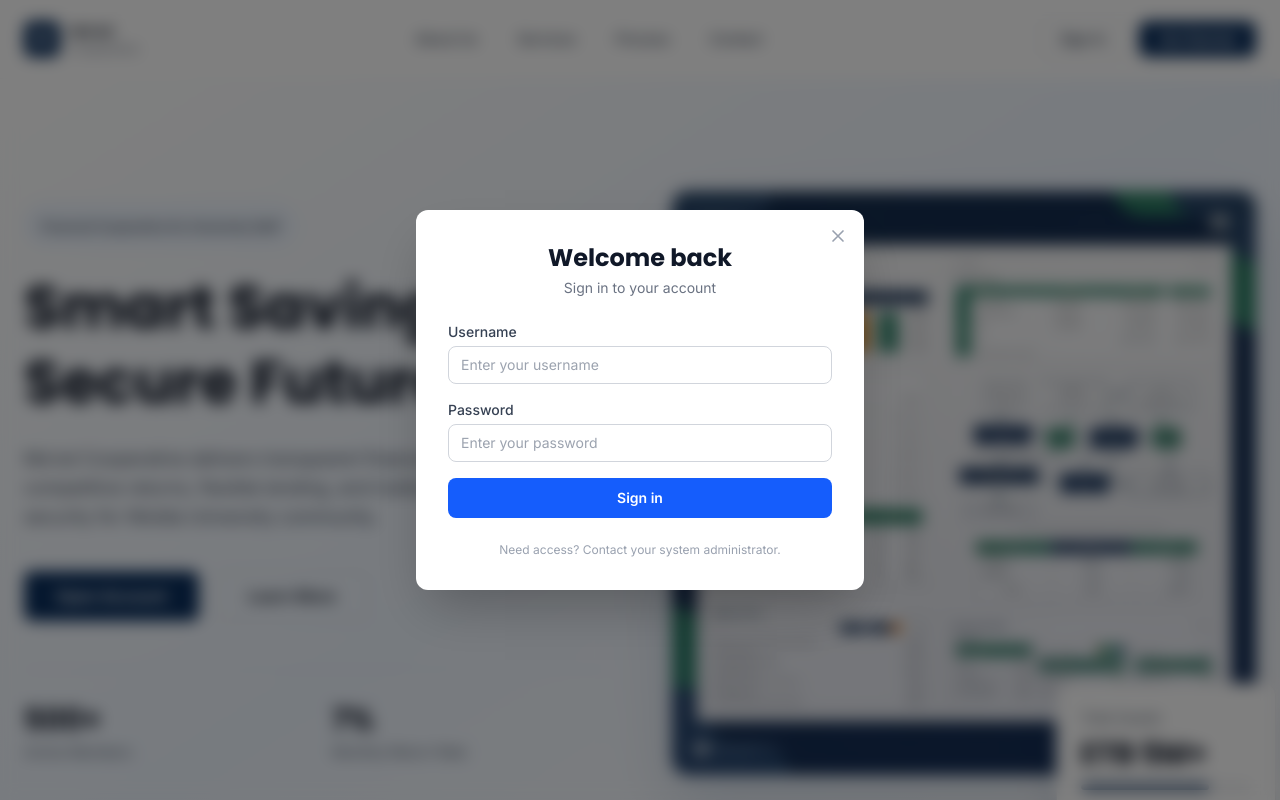
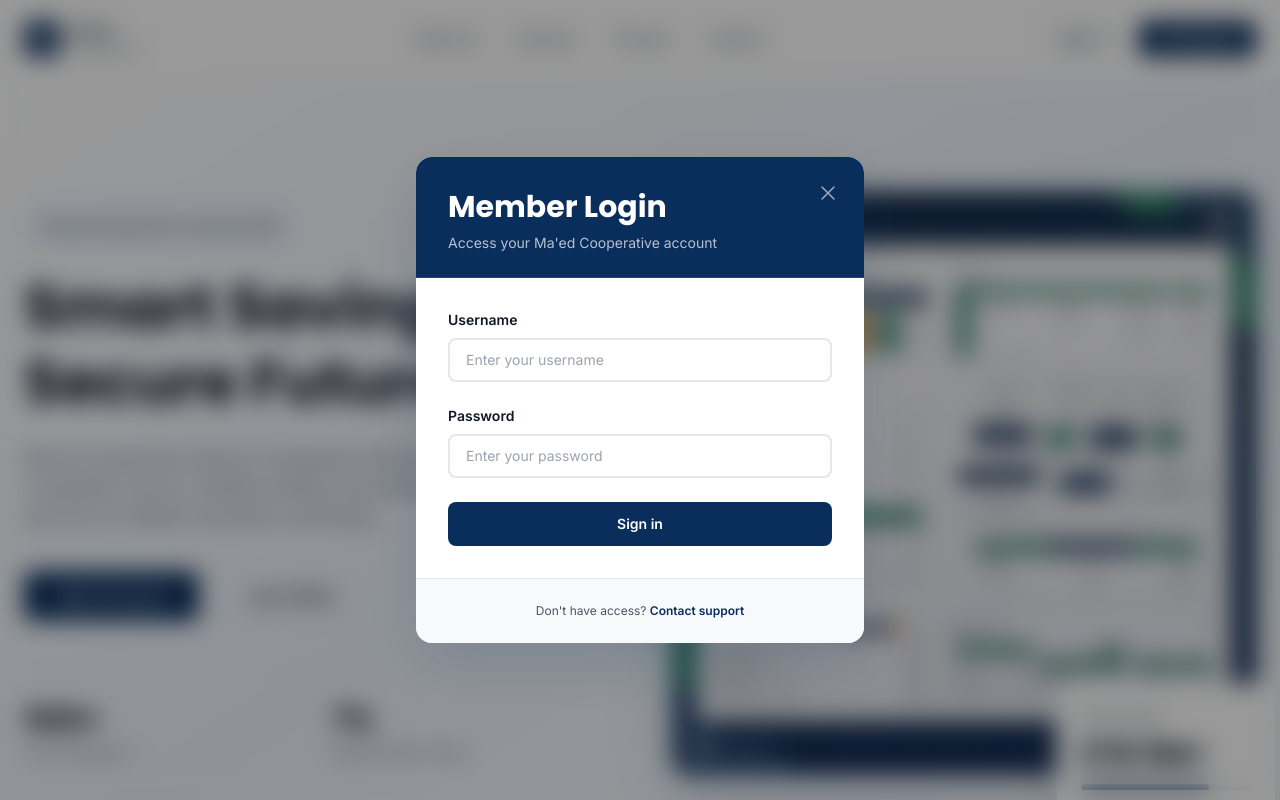
Before and after one commit to MulugetaNigus/mead_micro_finace, a Next.js app in the folder cooperative-frontend/cooperative-frontend/: page / in a window 1280 px wide. Both pictures are taken after a click on the button "Sign In". Shown: the top 800 px of the page. Built offline with nearby package versions, Linux system fonts and the light colour scheme; no server answers.

Commit message:
feat: redesign AuthModal to match Ma'ed Cooperative branding
Update AuthModal with professional corporate aesthetic and improved UX.

Co-authored-by: Muller_King <126438393+MulugetaNigus@users.noreply.github.com>

```diff
--- a/cooperative-frontend/cooperative-frontend/components/auth/AuthModal.tsx
+++ b/cooperative-frontend/cooperative-frontend/components/auth/AuthModal.tsx
@@ -54,41 +54,74 @@ export default function AuthModal({ onClose }: AuthModalProps) {
   };
 
   return (
-    /* Backdrop */
     <div
-      className="fixed inset-0 z-50 flex items-center justify-center bg-black/50 backdrop-blur-sm"
+      className="fixed inset-0 z-50 flex items-center justify-center bg-black/40 backdrop-blur-md animate-fade-in"
       onClick={onClose}
     >
-      {/* Modal panel */}
+      {/* Modal panel with professional design */}
       <div
-        className="relative w-full max-w-md mx-4 bg-white rounded-xl shadow-2xl p-8"
+        className="relative w-full max-w-md mx-4 bg-white rounded-2xl shadow-2xl overflow-hidden"
         onClick={(e) => e.stopPropagation()}
+        style={{
+          boxShadow: '0 20px 60px rgba(10, 46, 92, 0.15)',
+        }}
+      >
+        {/* Header with brand color */}
+        <div
+          className="px-8 pt-8 pb-6"
+          style={{
+            backgroundColor: '#0A2E5C',
+            borderBottom: '1px solid rgba(255, 255, 255, 0.1)',
+          }}
         >
           {/* Close button */}
           <button
             onClick={onClose}
             aria-label="Close"
-          className="absolute top-4 right-4 text-gray-400 hover:text-gray-600 transition-colors"
+            className="absolute top-6 right-6 text-white/60 hover:text-white transition-colors duration-200"
           >
-          <svg className="w-5 h-5" fill="none" viewBox="0 0 24 24" stroke="currentColor">
-            <path strokeLinecap="round" strokeLinejoin="round" strokeWidth={2} d="M6 18L18 6M6 6l12 12" />
+            <svg className="w-6 h-6" fill="none" viewBox="0 0 24 24" stroke="currentColor">
+              <path strokeLinecap="round" strokeLinejoin="round" strokeWidth={1.5} d="M6 18L18 6M6 6l12 12" />
             </svg>
           </button>
 
-        <div className="text-center mb-6">
-          <h2 className="text-2xl font-bold text-gray-900">Welcome back</h2>
-          <p className="text-sm text-gray-500 mt-1">Sign in to your account</p>
+          <div>
+            <h2
+              className="text-3xl font-bold text-white mb-2"
+              style={{ fontFamily: 'Poppins' }}
+            >
+              Member Login
+            </h2>
+            <p className="text-white/70 text-sm">
+              Access your Ma&apos;ed Cooperative account
+            </p>
+          </div>
         </div>
 
-        <form onSubmit={handleSubmit(onSubmit)} className="space-y-4">
+        {/* Form content */}
+        <form onSubmit={handleSubmit(onSubmit)} className="px-8 py-8 space-y-6">
+          {/* Error message */}
           {errorMessage && (
-            <div className="bg-red-50 border border-red-200 text-red-700 px-4 py-3 rounded-lg text-sm">
-              {errorMessage}
+            <div
+              className="p-4 rounded-lg text-sm font-medium border"
+              style={{
+                backgroundColor: 'rgba(218, 41, 28, 0.05)',
+                borderColor: '#DA291C',
+                color: '#DA291C',
+              }}
+            >
+              <div className="flex items-start gap-3">
+                <svg className="w-5 h-5 mt-0.5 flex-shrink-0" fill="currentColor" viewBox="0 0 20 20">
+                  <path fillRule="evenodd" d="M10 18a8 8 0 100-16 8 8 0 000 16zM8.707 7.293a1 1 0 00-1.414 1.414L8.586 10l-1.293 1.293a1 1 0 101.414 1.414L10 11.414l1.293 1.293a1 1 0 001.414-1.414L11.414 10l1.293-1.293a1 1 0 00-1.414-1.414L10 8.586 8.707 7.293z" clipRule="evenodd" />
+                </svg>
+                <span>{errorMessage}</span>
+              </div>
             </div>
           )}
 
+          {/* Username field */}
           <div>
-            <label htmlFor="modal-username" className="block text-sm font-medium text-gray-700 mb-1">
+            <label htmlFor="modal-username" className="block text-sm font-semibold text-gray-900 mb-2">
               Username
             </label>
             <input
@@ -96,18 +129,26 @@ export default function AuthModal({ onClose }: AuthModalProps) {
               id="modal-username"
               type="text"
               autoComplete="username"
-              className={`w-full px-3 py-2 text-sm border rounded-lg focus:outline-none focus:ring-2 focus:ring-blue-500 transition-colors ${
-                errors.username ? 'border-red-300' : 'border-gray-300'
+              className={`w-full px-4 py-2.5 text-sm border-2 rounded-lg focus:outline-none transition-all duration-200 ${
+                errors.username
+                  ? 'border-red-300 focus:border-red-400 focus:ring-2 focus:ring-red-100'
+                  : 'border-gray-200 focus:border-blue-600 focus:ring-2 focus:ring-blue-50'
               }`}
+              style={{
+                backgroundColor: '#FFFFFF',
+              }}
               placeholder="Enter your username"
             />
             {errors.username && (
-              <p className="text-xs text-red-600 mt-1">{errors.username.message}</p>
+              <p className="text-xs font-medium mt-1.5" style={{ color: '#DA291C' }}>
+                {errors.username.message}
+              </p>
             )}
           </div>
 
+          {/* Password field */}
           <div>
-            <label htmlFor="modal-password" className="block text-sm font-medium text-gray-700 mb-1">
+            <label htmlFor="modal-password" className="block text-sm font-semibold text-gray-900 mb-2">
               Password
             </label>
             <input
@@ -115,28 +156,76 @@ export default function AuthModal({ onClose }: AuthModalProps) {
               id="modal-password"
               type="password"
               autoComplete="current-password"
-              className={`w-full px-3 py-2 text-sm border rounded-lg focus:outline-none focus:ring-2 focus:ring-blue-500 transition-colors ${
-                errors.password ? 'border-red-300' : 'border-gray-300'
+              className={`w-full px-4 py-2.5 text-sm border-2 rounded-lg focus:outline-none transition-all duration-200 ${
+                errors.password
+                  ? 'border-red-300 focus:border-red-400 focus:ring-2 focus:ring-red-100'
+                  : 'border-gray-200 focus:border-blue-600 focus:ring-2 focus:ring-blue-50'
               }`}
+              style={{
+                backgroundColor: '#FFFFFF',
+              }}
               placeholder="Enter your password"
             />
             {errors.password && (
-              <p className="text-xs text-red-600 mt-1">{errors.password.message}</p>
+              <p className="text-xs font-medium mt-1.5" style={{ color: '#DA291C' }}>
+                {errors.password.message}
+              </p>
             )}
           </div>
 
+          {/* Sign in button */}
           <button
             type="submit"
             disabled={isLoading}
-            className="w-full py-2.5 text-sm font-semibold text-white bg-blue-600 rounded-lg hover:bg-blue-700 focus:outline-none focus:ring-2 focus:ring-blue-500 focus:ring-offset-2 transition-colors disabled:opacity-50 disabled:cursor-not-allowed"
+            className="w-full py-3 text-sm font-semibold text-white rounded-lg transition-all duration-200 focus:outline-none focus:ring-2 focus:ring-offset-2"
+            style={{
+              backgroundColor: '#0A2E5C',
+              focusRingColor: '#0A2E5C',
+            }}
+            onMouseOver={(e) => {
+              if (!isLoading) {
+                e.currentTarget.style.backgroundColor = '#1A4A8A';
+              }
+            }}
+            onMouseOut={(e) => {
+              e.currentTarget.style.backgroundColor = '#0A2E5C';
+            }}
           >
-            {isLoading ? 'Signing in...' : 'Sign in'}
+            {isLoading ? (
+              <div className="flex items-center justify-center gap-2">
+                <svg className="w-4 h-4 animate-spin" fill="none" viewBox="0 0 24 24">
+                  <circle className="opacity-25" cx="12" cy="12" r="10" stroke="currentColor" strokeWidth="4" />
+                  <path className="opacity-75" fill="currentColor" d="M4 12a8 8 0 018-8V0C5.373 0 0 5.373 0 12h4zm2 5.291A7.962 7.962 0 014 12H0c0 3.042 1.135 5.824 3 7.938l3-2.647z" />
+                </svg>
+                <span>Signing in...</span>
+              </div>
+            ) : (
+              'Sign in'
+            )}
           </button>
         </form>
 
-        <p className="text-center text-xs text-gray-400 mt-6">
-          Need access? Contact your system administrator.
+        {/* Footer */}
+        <div
+          className="px-8 py-6 border-t"
+          style={{
+            backgroundColor: '#F8F9FA',
+            borderTopColor: '#E5E7EB',
+          }}
+        >
+          <p className="text-center text-xs text-gray-600">
+            Don&apos;t have access?{' '}
+            <a
+              href="mailto:info@maedcoop.et"
+              className="font-semibold transition-colors duration-200"
+              style={{ color: '#0A2E5C' }}
+              onMouseOver={(e) => (e.currentTarget.style.opacity = '0.7')}
+              onMouseOut={(e) => (e.currentTarget.style.opacity = '1')}
+            >
+              Contact support
+            </a>
           </p>
+        </div>
       </div>
     </div>
   );
```
Lines whose indentation alone changed are shown as unchanged.
